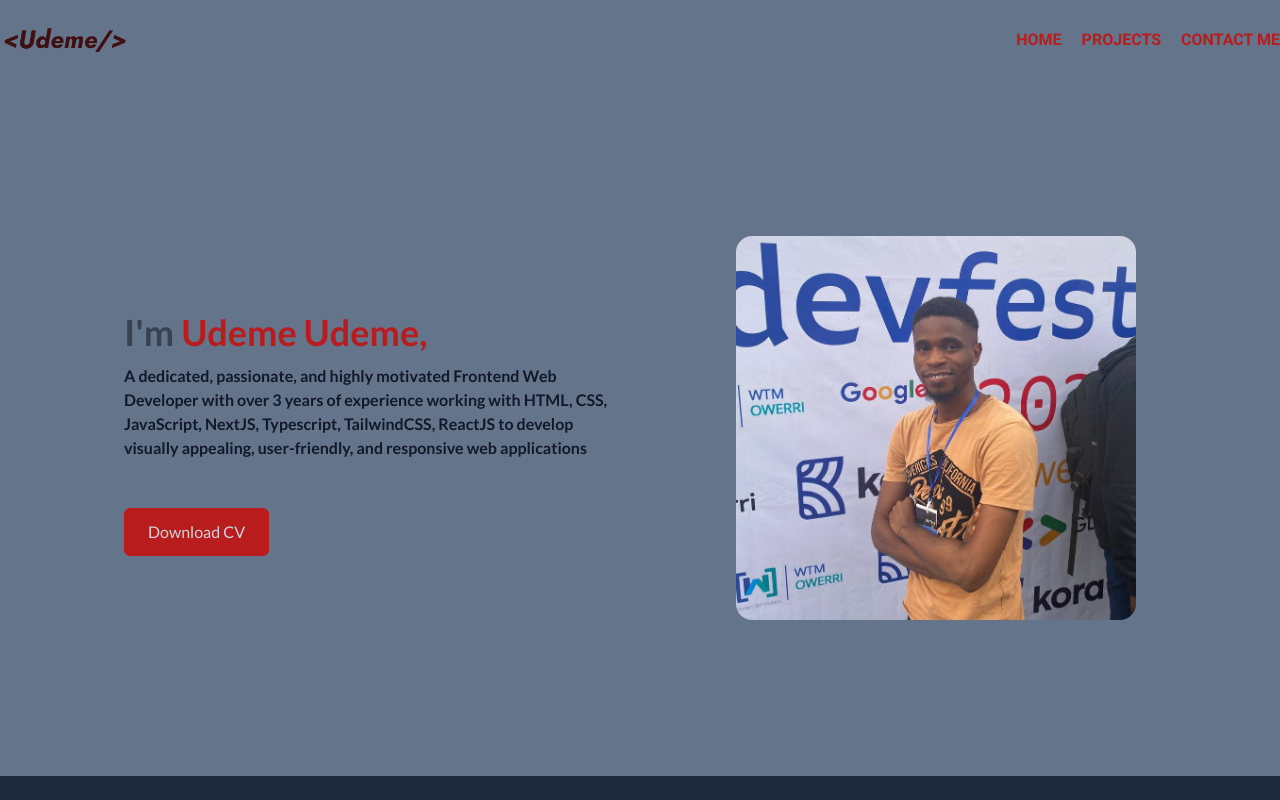
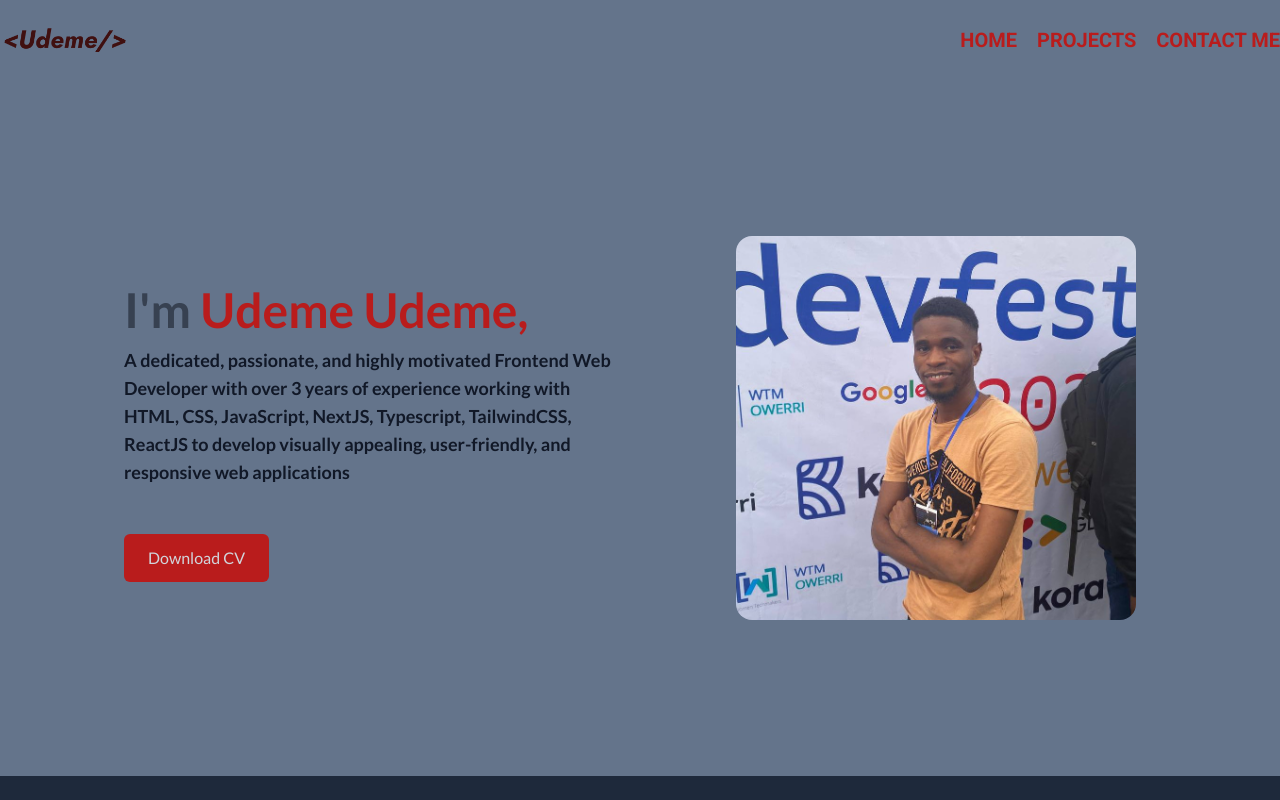
Before and after one commit to Udeme98/My-Portfolio-Website, a React (Vite) app: page / in a window 1280 px wide. Shown: the top 800 px of the page. Built offline with nearby package versions, Linux system fonts and the light colour scheme.

Commit message:
Refactor various components

```diff
--- a/src/components/Header.tsx
+++ b/src/components/Header.tsx
@@ -12,7 +12,7 @@
         <Link to={"/"}>
           <img src="/udemelogo.png" alt="website-logo" width={130} />
         </Link>
-        <ul className=" hidden md:flex gap-5 uppercase font-semibold">
+        <ul className=" hidden md:flex gap-5 uppercase font-semibold text-xl">
           <li>
             <Link to="/">Home</Link>
           </li>
--- a/src/sections/Hero.tsx
+++ b/src/sections/Hero.tsx
@@ -9,10 +9,10 @@
         <div className="w-full md:w-[500px] flex flex-col text-center md:text-left">
           <div>
             {/* <h1 className="text-xl md:text-2xl text-gray-800 italic">Hi,</h1> */}
-            <h1 className="text-3xl md:text-4xl font-semibold text-gray-700 mt-3">
+            <h1 className="text-4xl md:text-5xl font-semibold text-gray-700 mt-3">
               I'm <span className="text-red-700 ">Udeme Udeme,</span>
             </h1>
-            <p className="text-xs md:text-base text-gray-900 leading-normal mt-3 font-semibold">
+            <p className="text-xs md:text-lg text-gray-900 leading-normal mt-3 font-semibold">
               A dedicated, passionate, and highly motivated Frontend Web
               Developer with over 3 years of experience working with HTML, CSS,
               JavaScript, NextJS, Typescript, TailwindCSS, ReactJS to develop
```
